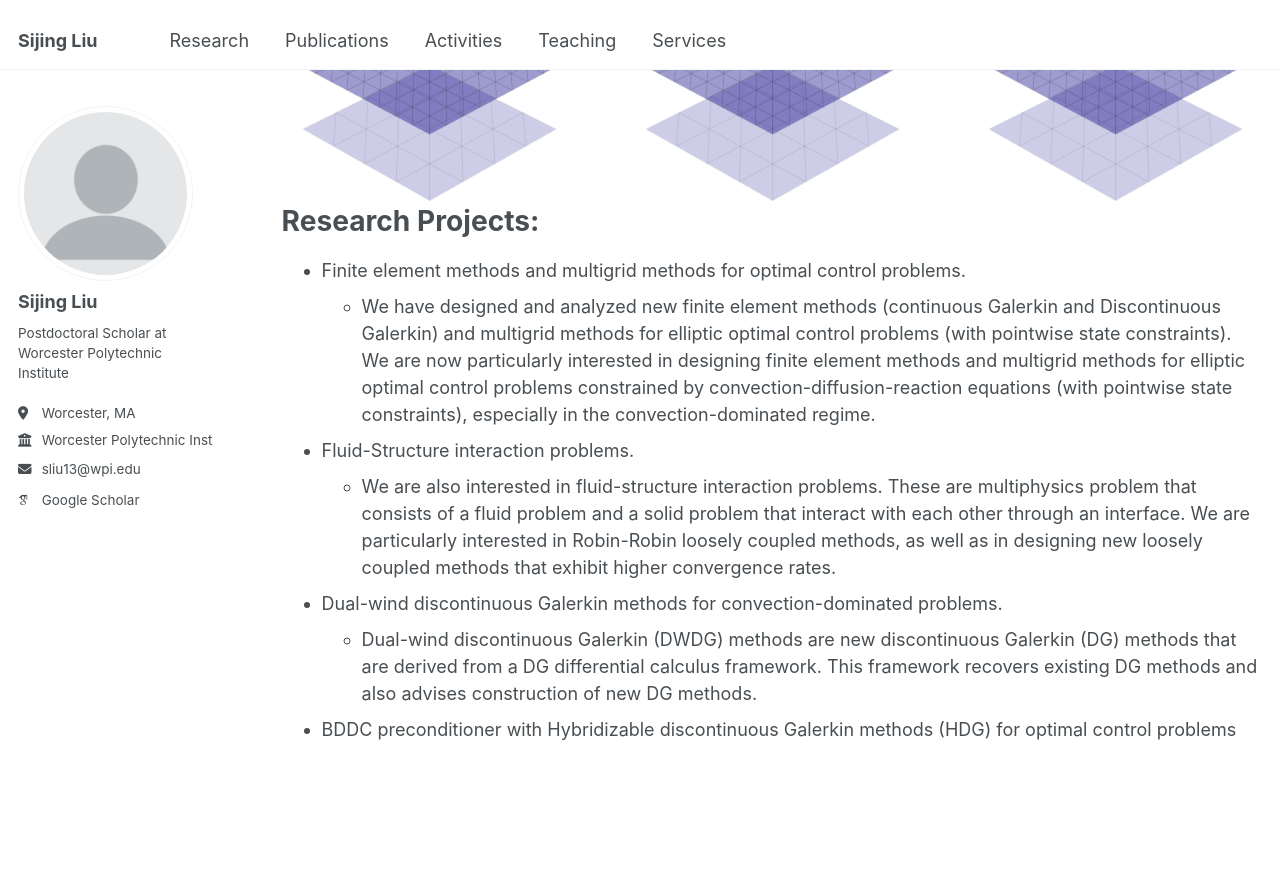
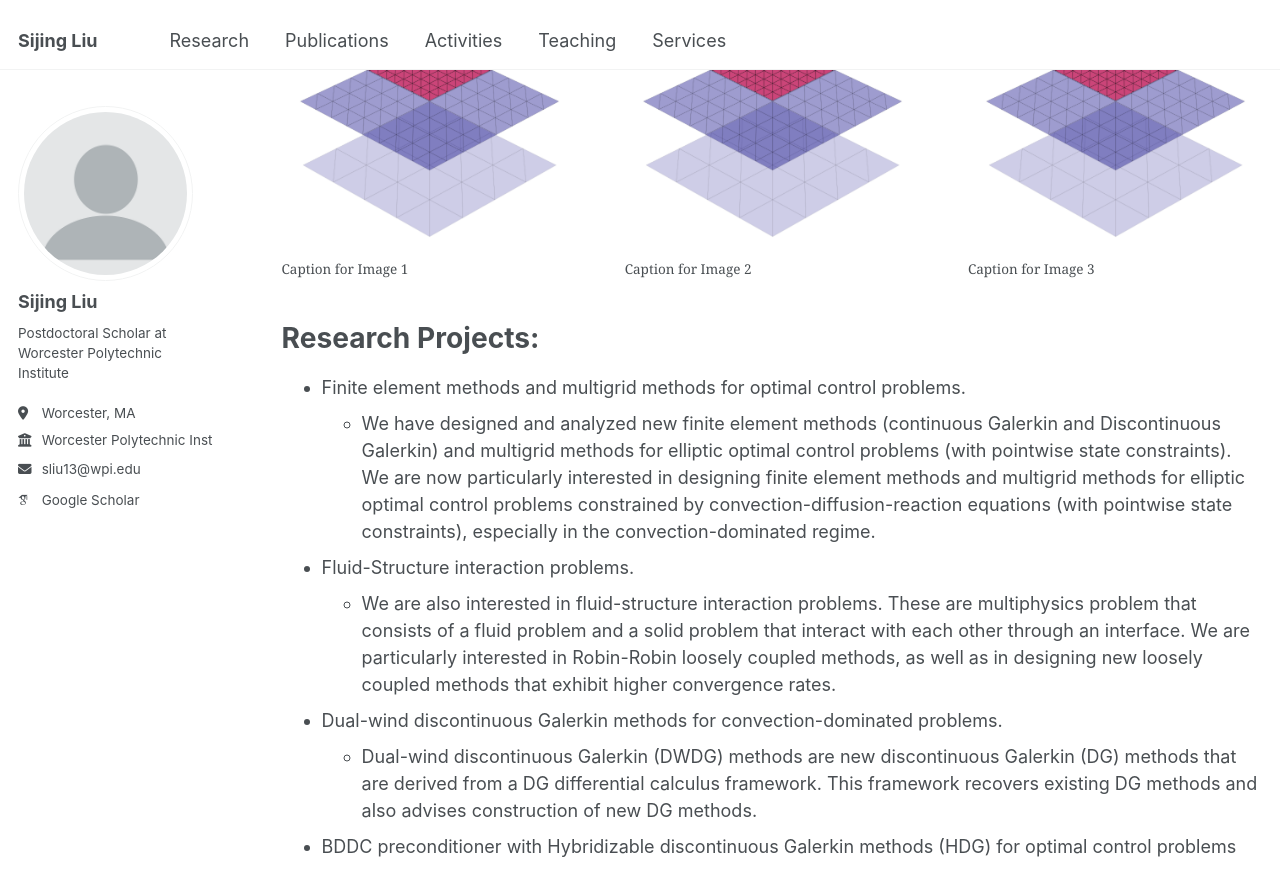
Before and after one commit to sijingliu/sijingliu.github.io, a Jekyll site: the page built from _pages/research.md, in a window 1280 px wide and 900 px high, scrolled down 553 px. Shown: the top 896 px of the window. Built offline with Jekyll 4.4.1, drawn with Linux system fonts in a browser that asks for light colours; some web fonts are replaced.

Commit message:
homepage15

```diff
--- a/_pages/research.md
+++ b/_pages/research.md
@@ -19,9 +19,18 @@ As a computational mathematician, my research focuses on the development and rig
 * Fluid-structure interaction
 
 <div style="display: flex; justify-content: space-between;">
-  <img src="/images/mg.png" alt="Image 1" style="width: 30%;"/>
-  <img src="/images/mg.png" alt="Image 2" style="width: 30%;"/>
-  <img src="/images/mg.png" alt="Image 3" style="width: 30%;"/>
+  <figure style="width: 30%; text-align: center;">
+    <img src="/images/mg.png" alt="Multigrid" style="width: 100%;"/>
+    <figcaption>Caption for Image 1</figcaption>
+  </figure>
+  <figure style="width: 30%; text-align: center;">
+    <img src="/images/mg.png" alt="Image 2" style="width: 100%;"/>
+    <figcaption>Caption for Image 2</figcaption>
+  </figure>
+  <figure style="width: 30%; text-align: center;">
+    <img src="/images/mg.png" alt="Image 3" style="width: 100%;"/>
+    <figcaption>Caption for Image 3</figcaption>
+  </figure>
 </div>
 
 
```
